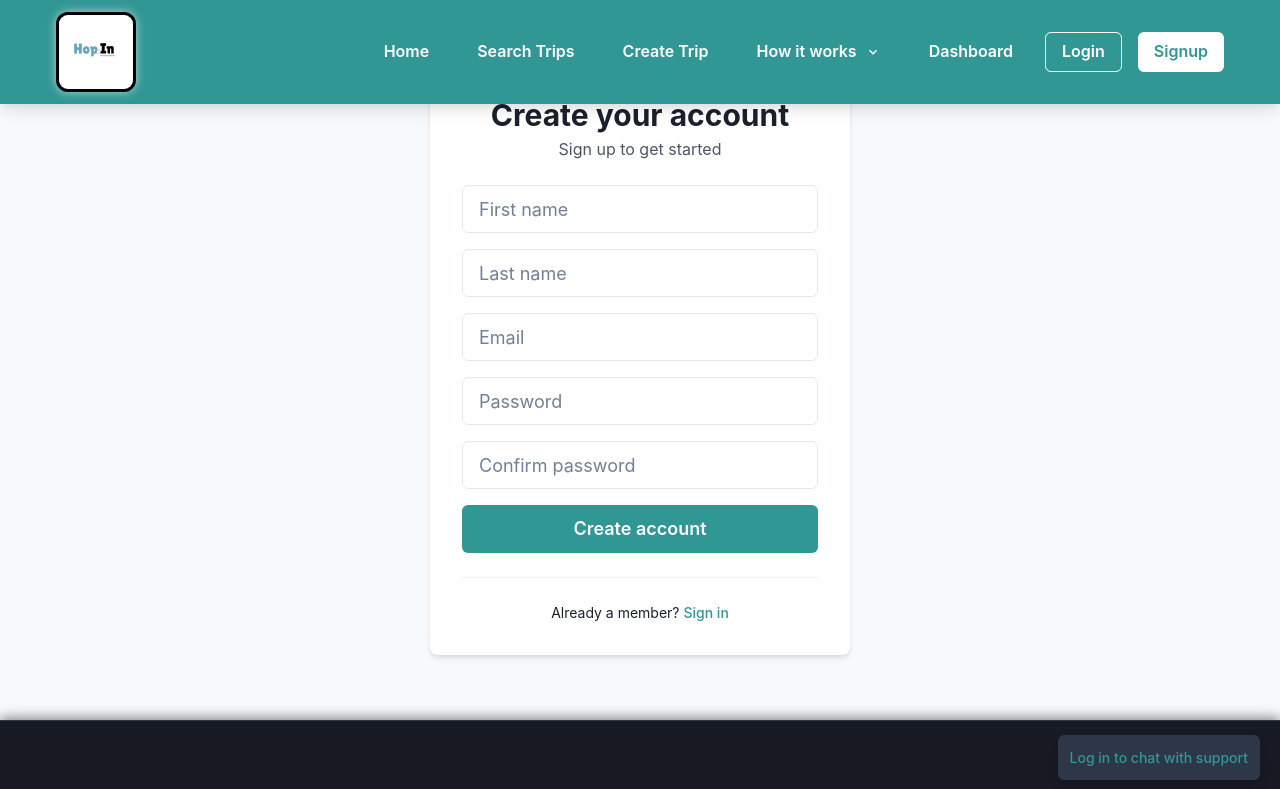
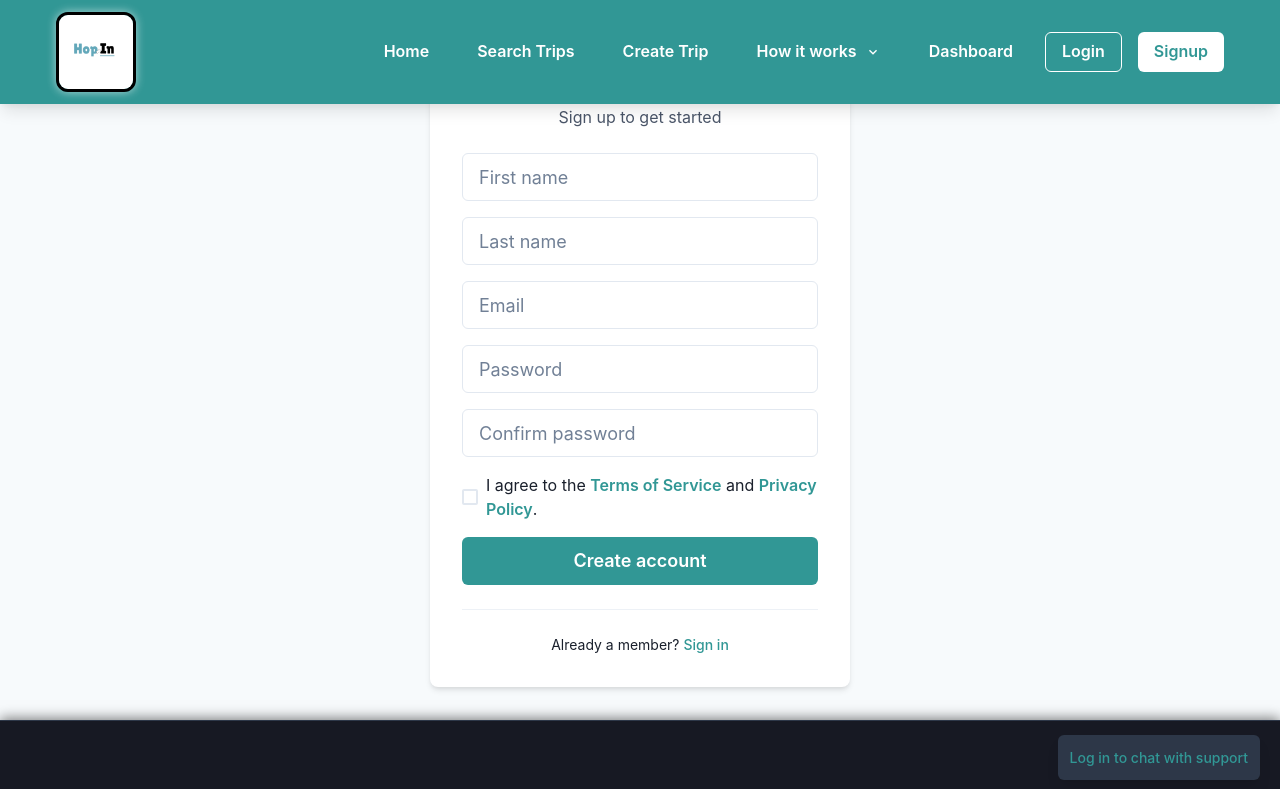
Before and after one commit to openmiddleclose/HopIn, a React (Vite) app: page /signup in a window 1280 px wide. Shown: the top 789 px of the page. Built offline with nearby package versions, Linux system fonts and the light colour scheme; no server answers.

Commit message:
Added Terms & Privacy acceptance to Signup page

```diff
--- a/src/pages/Signup.jsx
+++ b/src/pages/Signup.jsx
@@ -10,6 +10,7 @@ import {
   Text,
   Flex,
   Divider,
+  Checkbox,
   useColorModeValue,
   useToast,
 } from "@chakra-ui/react";
@@ -21,6 +22,7 @@ export default function Signup() {
   const [email, setEmail] = useState("");
   const [password, setPassword] = useState("");
   const [confirmPassword, setConfirmPassword] = useState("");
+  const [acceptTerms, setAcceptTerms] = useState(false);
   const [loading, setLoading] = useState(false);
 
   const navigate = useNavigate();
@@ -37,17 +39,28 @@ export default function Signup() {
       });
     }
 
+    // Check terms acceptance
+    if (!acceptTerms) {
+      return toast({
+        title: "Accept Terms Required",
+        description: "Please accept the Terms of Service and Privacy Policy.",
+        status: "error",
+        duration: 4500,
+        isClosable: true,
+      });
+    }
+
     setLoading(true);
 
     try {
-      // Sign up user with Supabase
+      // Sign up user
       const { data, error } = await supabase.auth.signUp(
         { email, password },
-        { redirectTo: `${window.location.origin}/login` } // Optional auto-redirect after email verification
+        { redirectTo: `${window.location.origin}/login` }
       );
       if (error) throw error;
 
-      // Insert profile into database
+      // Insert profile info
       const { error: profileError } = await supabase.from("profiles").insert([
         {
           id: data.user.id,
@@ -56,12 +69,11 @@ export default function Signup() {
           full_name: `${firstName} ${lastName}`,
           email,
           is_admin: false,
-          onboarding_complete: false, // Set onboarding as incomplete
+          onboarding_complete: false,
         },
       ]);
       if (profileError) throw profileError;
 
-      // Notify user to verify email
       toast({
         title: "Account created!",
         description: "Please check your email to verify your account.",
@@ -70,7 +82,6 @@ export default function Signup() {
         isClosable: true,
       });
 
-      // Redirect to verify email page
       navigate("/verify-email", { state: { email } });
 
     } catch (err) {
@@ -87,7 +98,13 @@ export default function Signup() {
   };
 
   return (
-    <Flex justify="center" align="center" minH="calc(100vh - 80px)" px={4} bg={useColorModeValue("gray.50", "gray.900")}>
+    <Flex
+      justify="center"
+      align="center"
+      minH="calc(100vh - 80px)"
+      px={4}
+      bg={useColorModeValue("gray.50", "gray.900")}
+    >
       <Box
         w="100%"
         maxW="420px"
@@ -138,6 +155,22 @@ export default function Signup() {
             onChange={(e) => setConfirmPassword(e.target.value)}
           />
 
+          {/* Terms of service checkbox */}
+          <Checkbox
+            isChecked={acceptTerms}
+            onChange={(e) => setAcceptTerms(e.target.checked)}
+            colorScheme="teal"
+          >
+            I agree to the{" "}
+            <Link to="/terms-of-service" style={{ color: "#319795", fontWeight: 600 }}>
+              Terms of Service
+            </Link>{" "}
+            and{" "}
+            <Link to="/privacy-policy" style={{ color: "#319795", fontWeight: 600 }}>
+              Privacy Policy
+            </Link>.
+          </Checkbox>
+
           <Button
             colorScheme="teal"
             size="lg"
```
